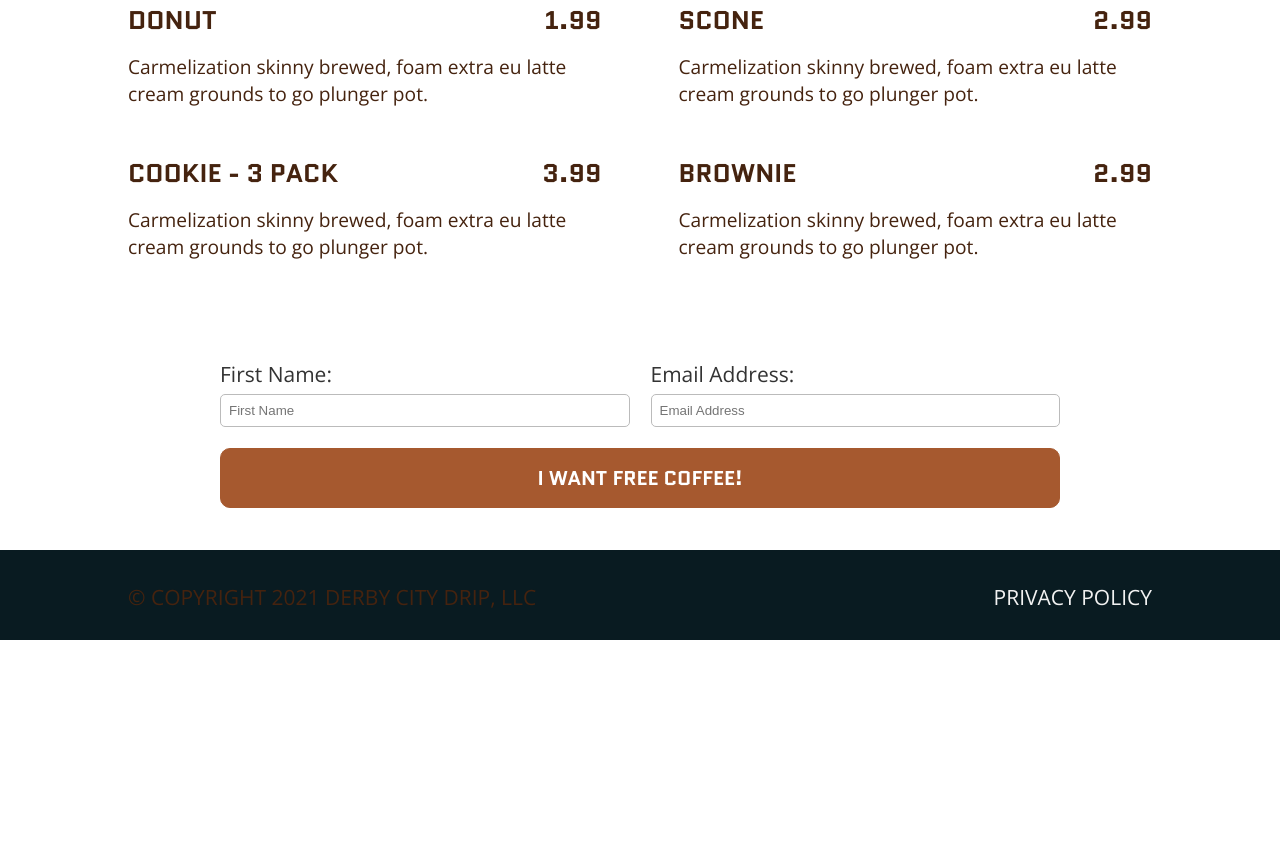
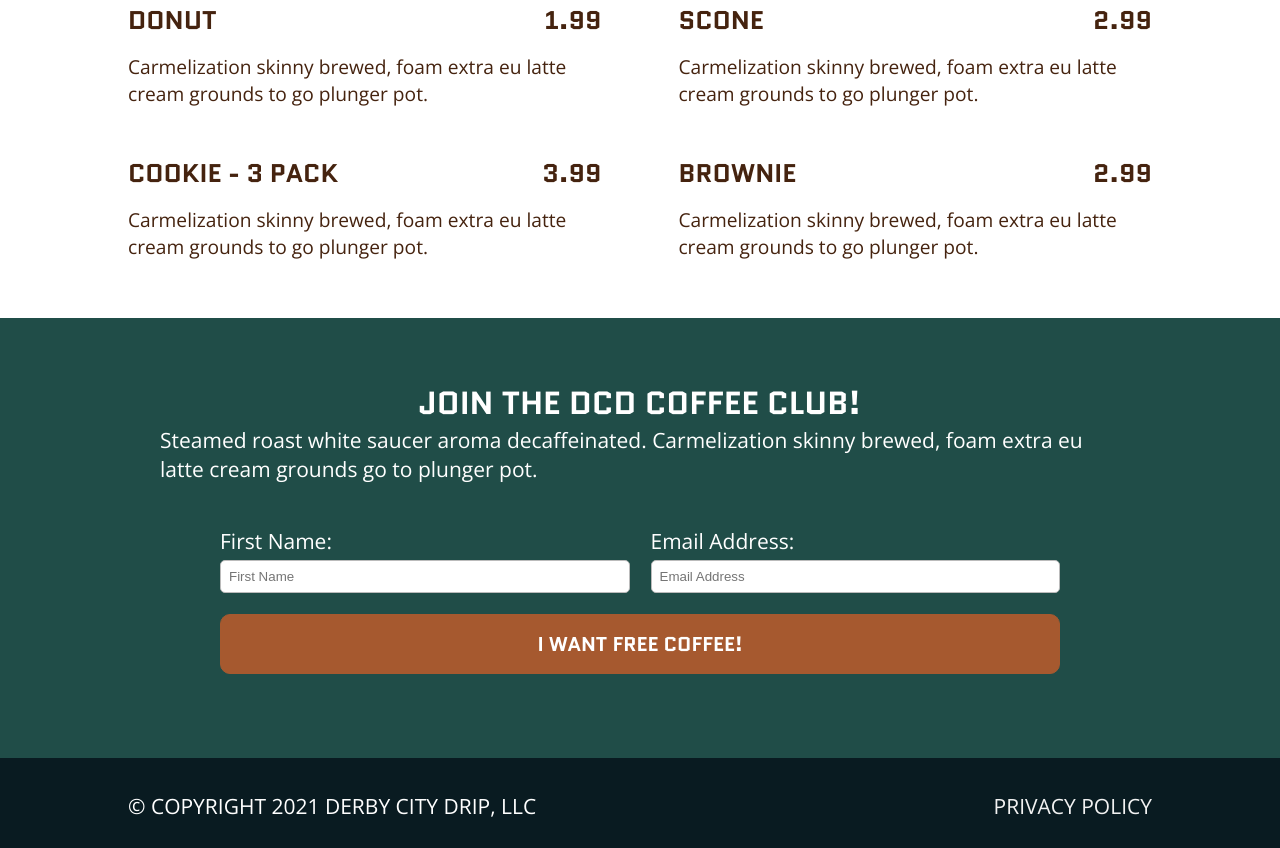
Before and after one commit to istarlet/derby-city-drip, a website: page index.html in a window 1280 px wide. Shown: the part 5035-5883 px from the top of the page. Before the commit the page ends 5675 px from the top, so only its background shows below. Drawn offline with nearby package versions, Linux system fonts and the light colour scheme.

Commit message:
Add sign up section

```diff
--- a/index.html
+++ b/index.html
@@ -232,6 +232,15 @@
         --></article>
       </section>
 
+<!-- Derby City Drip Signup Section -->
+
+      <section class="signup__container">
+        <h2 id="contact">Join the DCD Coffee Club!</h2>
+        <p class="container__finely-txt">
+          Steamed roast white saucer aroma decaffeinated. Carmelization skinny
+          brewed, foam extra eu latte cream grounds go to plunger pot.
+        </p>
+
         <form method="post" action="/">
           <div id="name-block">
             <label for="title"> First Name: </label>
@@ -257,6 +266,10 @@
             I want free coffee!
           </button>
         </form>
+      </section>
+
+<!-- Derby City Drip Signup Section End -->
+
     </main>
 
     <!-- Footer Section -->
@@ -265,10 +278,12 @@
       <div class="container__footer">
         <div class="footer__grid">
           <div class="footer__info">
-            <p id="copyright" class="">
+            <p id="copyright" class="white">
               &copy; Copyright 2021 Derby City Drip, LLC
             </p>
-            <p id="privacy-policy" class=""><a href="#">Privacy Policy</a></p>
+            <p id="privacy-policy" class="white">
+              <a href="#">Privacy Policy</a>
+            </p>
           </div>
         </div>
       </div>
```
Lines whose indentation alone changed are shown as unchanged.
